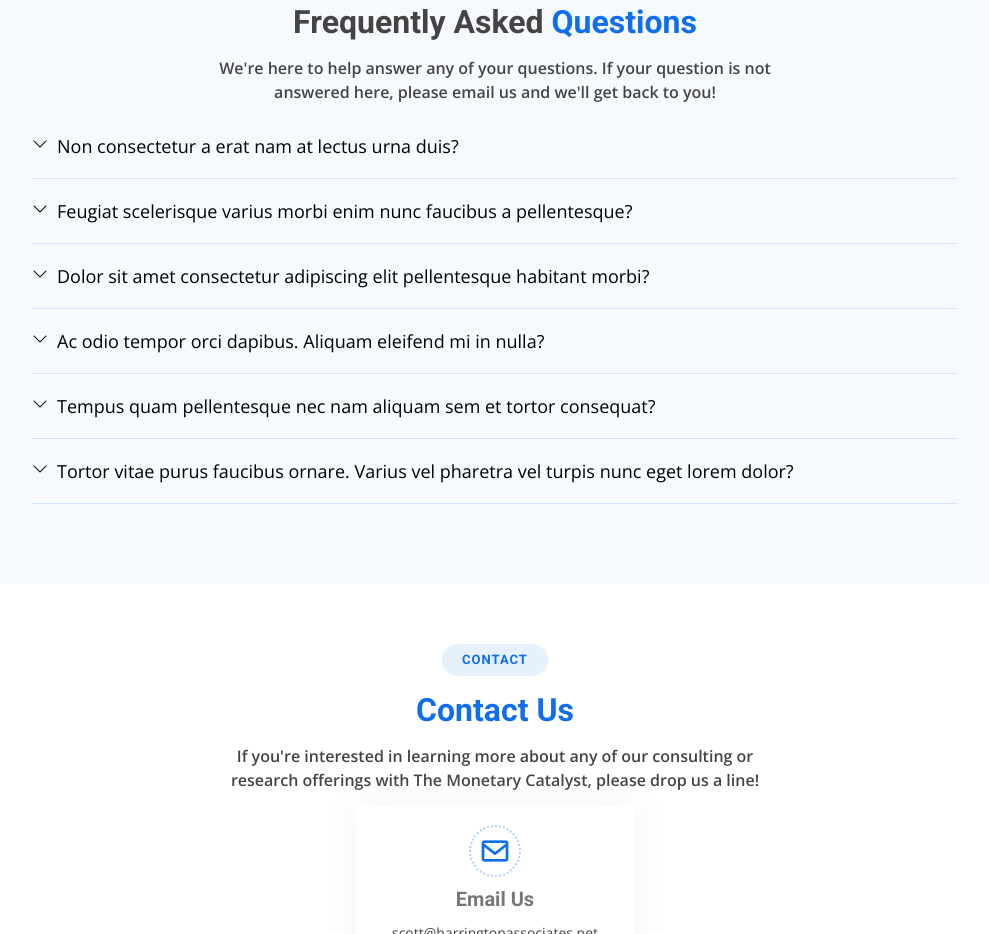
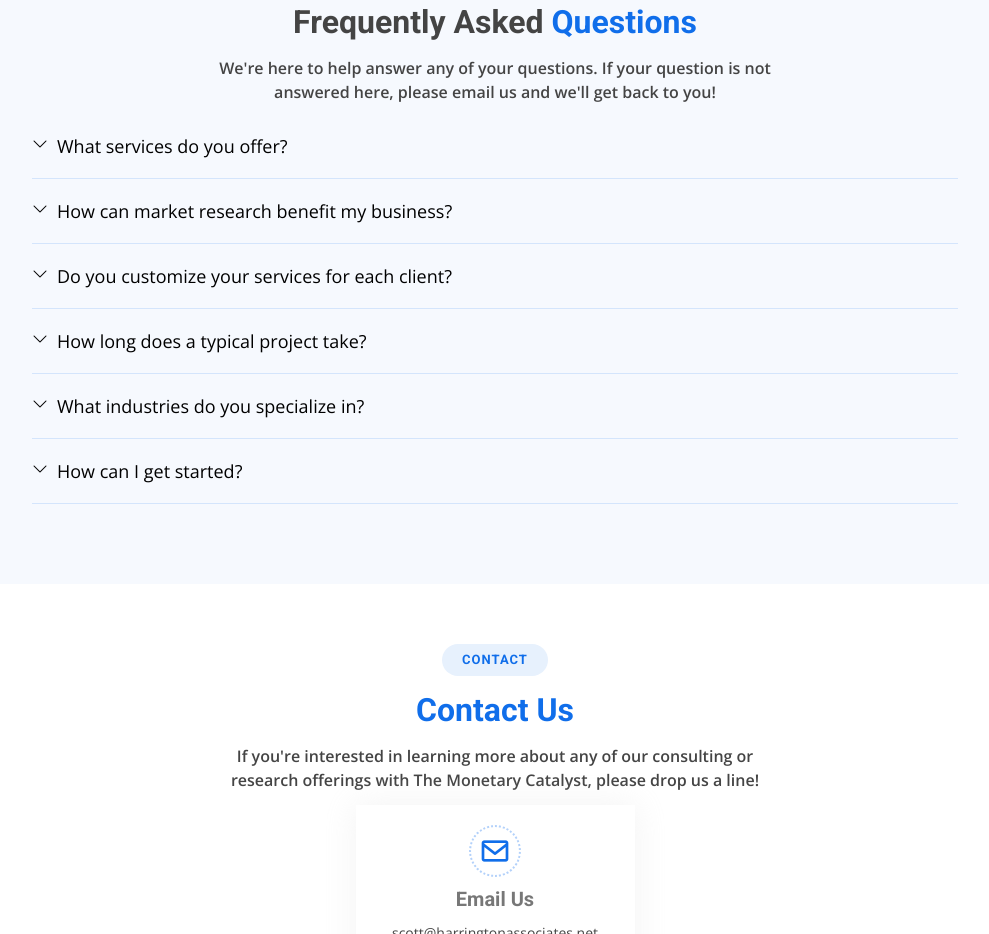
Before and after one commit to monacosc1/harrington-associates, a plain HTML site: page index.html in a window 1280 px wide. Shown: the part 3847-4781 px from the top of the page, without its empty margins (145-1134 px from the left). Drawn offline with nearby package versions, Linux system fonts and the light colour scheme.

Commit message:
added faq section

```diff
--- a/index.html
+++ b/index.html
@@ -786,55 +786,55 @@
             <ul class="faq-list">
 
               <li>
-                <div data-bs-toggle="collapse" class="collapsed question" href="#faq1">Non consectetur a erat nam at lectus urna duis? <i class="bi bi-chevron-down icon-show"></i><i class="bi bi-chevron-up icon-close"></i></div>
+                <div data-bs-toggle="collapse" class="collapsed question" href="#faq1">What services do you offer? <i class="bi bi-chevron-down icon-show"></i><i class="bi bi-chevron-up icon-close"></i></div>
                 <div id="faq1" class="collapse" data-bs-parent=".faq-list">
                   <p>
-                    Feugiat pretium nibh ipsum consequat. Tempus iaculis urna id volutpat lacus laoreet non curabitur gravida. Venenatis lectus magna fringilla urna porttitor rhoncus dolor purus non.
+                    We provide market research, competitive analysis, and business consulting to help you make data-driven decisions.
                   </p>
                 </div>
               </li>
 
               <li>
-                <div data-bs-toggle="collapse" href="#faq2" class="collapsed question">Feugiat scelerisque varius morbi enim nunc faucibus a pellentesque? <i class="bi bi-chevron-down icon-show"></i><i class="bi bi-chevron-up icon-close"></i></div>
+                <div data-bs-toggle="collapse" href="#faq2" class="collapsed question">How can market research benefit my business? <i class="bi bi-chevron-down icon-show"></i><i class="bi bi-chevron-up icon-close"></i></div>
                 <div id="faq2" class="collapse" data-bs-parent=".faq-list">
                   <p>
-                    Dolor sit amet consectetur adipiscing elit pellentesque habitant morbi. Id interdum velit laoreet id donec ultrices. Fringilla phasellus faucibus scelerisque eleifend donec pretium. Est pellentesque elit ullamcorper dignissim. Mauris ultrices eros in cursus turpis massa tincidunt dui.
+                    Market research helps you understand industry trends, customer needs, and competitor strategies, guiding your business growth.
                   </p>
                 </div>
               </li>
 
               <li>
-                <div data-bs-toggle="collapse" href="#faq3" class="collapsed question">Dolor sit amet consectetur adipiscing elit pellentesque habitant morbi? <i class="bi bi-chevron-down icon-show"></i><i class="bi bi-chevron-up icon-close"></i></div>
+                <div data-bs-toggle="collapse" href="#faq3" class="collapsed question">Do you customize your services for each client? <i class="bi bi-chevron-down icon-show"></i><i class="bi bi-chevron-up icon-close"></i></div>
                 <div id="faq3" class="collapse" data-bs-parent=".faq-list">
                   <p>
-                    Eleifend mi in nulla posuere sollicitudin aliquam ultrices sagittis orci. Faucibus pulvinar elementum integer enim. Sem nulla pharetra diam sit amet nisl suscipit. Rutrum tellus pellentesque eu tincidunt. Lectus urna duis convallis convallis tellus. Urna molestie at elementum eu facilisis sed odio morbi quis
+                    Yes, we tailor our research and consulting solutions to meet your unique business goals and challenges.
                   </p>
                 </div>
               </li>
 
               <li>
-                <div data-bs-toggle="collapse" href="#faq4" class="collapsed question">Ac odio tempor orci dapibus. Aliquam eleifend mi in nulla? <i class="bi bi-chevron-down icon-show"></i><i class="bi bi-chevron-up icon-close"></i></div>
+                <div data-bs-toggle="collapse" href="#faq4" class="collapsed question">How long does a typical project take? <i class="bi bi-chevron-down icon-show"></i><i class="bi bi-chevron-up icon-close"></i></div>
                 <div id="faq4" class="collapse" data-bs-parent=".faq-list">
                   <p>
-                    Dolor sit amet consectetur adipiscing elit pellentesque habitant morbi. Id interdum velit laoreet id donec ultrices. Fringilla phasellus faucibus scelerisque eleifend donec pretium. Est pellentesque elit ullamcorper dignissim. Mauris ultrices eros in cursus turpis massa tincidunt dui.
+                    Project timelines vary, but most are completed within 4-6 weeks. We’ll provide an estimated timeline during our initial consultation.
                   </p>
                 </div>
               </li>
 
               <li>
-                <div data-bs-toggle="collapse" href="#faq5" class="collapsed question">Tempus quam pellentesque nec nam aliquam sem et tortor consequat? <i class="bi bi-chevron-down icon-show"></i><i class="bi bi-chevron-up icon-close"></i></div>
+                <div data-bs-toggle="collapse" href="#faq5" class="collapsed question">What industries do you specialize in? <i class="bi bi-chevron-down icon-show"></i><i class="bi bi-chevron-up icon-close"></i></div>
                 <div id="faq5" class="collapse" data-bs-parent=".faq-list">
                   <p>
-                    Molestie a iaculis at erat pellentesque adipiscing commodo. Dignissim suspendisse in est ante in. Nunc vel risus commodo viverra maecenas accumsan. Sit amet nisl suscipit adipiscing bibendum est. Purus gravida quis blandit turpis cursus in
+                    We have experience across multiple sectors, including finance, healthcare, technology, and retail.
                   </p>
                 </div>
               </li>
 
               <li>
-                <div data-bs-toggle="collapse" href="#faq6" class="collapsed question">Tortor vitae purus faucibus ornare. Varius vel pharetra vel turpis nunc eget lorem dolor? <i class="bi bi-chevron-down icon-show"></i><i class="bi bi-chevron-up icon-close"></i></div>
+                <div data-bs-toggle="collapse" href="#faq6" class="collapsed question">How can I get started? <i class="bi bi-chevron-down icon-show"></i><i class="bi bi-chevron-up icon-close"></i></div>
                 <div id="faq6" class="collapse" data-bs-parent=".faq-list">
                   <p>
-                    Laoreet sit amet cursus sit amet dictum sit amet justo. Mauris vitae ultricies leo integer malesuada nunc vel. Tincidunt eget nullam non nisi est sit amet. Turpis nunc eget lorem dolor sed. Ut venenatis tellus in metus vulputate eu scelerisque. Pellentesque diam volutpat commodo sed egestas egestas fringilla phasellus faucibus. Nibh tellus molestie nunc non blandit massa enim nec.
+                    Contact us through our website to schedule a free initial consultation. We’ll discuss your needs and explore how we can help.
                   </p>
                 </div>
               </li>
```
